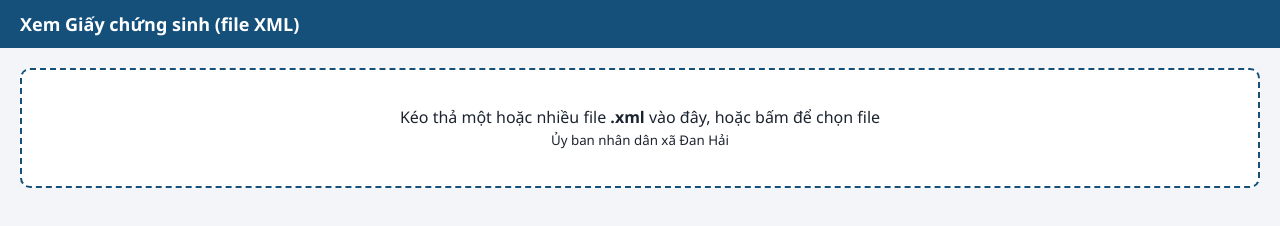
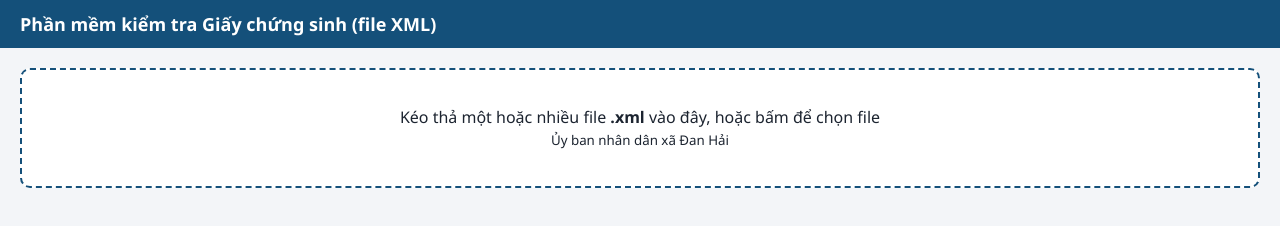
Before and after one commit to tranviethong/gcs3, a plain HTML site: page index.html in a window 1280 px wide. Drawn offline with Linux system fonts and the light colour scheme.

Commit message:
Update index.html

```diff
--- a/index.html
+++ b/index.html
@@ -1,7 +1,7 @@
 <!DOCTYPE html>
 <html lang="vi"><head><meta charset="utf-8">
 <meta name="viewport" content="width=device-width,initial-scale=1">
-<title>Xem Giấy chứng sinh (XML)</title>
+<title>UBND xã Đan Hải - Xem Giấy chứng sinh (XML)</title>
 <style>
 body{font-family:Segoe UI,Arial,sans-serif;margin:0;background:#f3f5f8;color:#1c2430}
 header{background:#14507a;color:#fff;padding:12px 20px;display:flex;gap:16px;align-items:center;flex-wrap:wrap}
@@ -26,7 +26,7 @@ input,select,button{padding:6px 10px;font-size:14px;border-radius:5px;border:1px
 .pdf .ptitle{display:block;text-align:center;margin-bottom:6px}.pdf .ptitle b{font-size:18px}.pdf .ptitle small{display:block;color:#555}
 .pdf section{box-shadow:none;border:1px solid #bbb;margin:8px 0}.pdf td{padding:3px 10px;font-size:12px}.pdf section h2{padding:5px 10px;font-size:13px}
 </style></head><body>
-<header><h1>Xem Giấy chứng sinh (file XML)</h1>
+<header><h1>Phần mềm kiểm tra Giấy chứng sinh (file XML)</h1>
 <select id="sel" style="display:none"></select>
 <input id="q" placeholder="Tìm trong hồ sơ..." style="display:none">
 <button id="pr" class="noprint" style="display:none" onclick="exportPdf()">Xuất file PDF</button></header>
```
